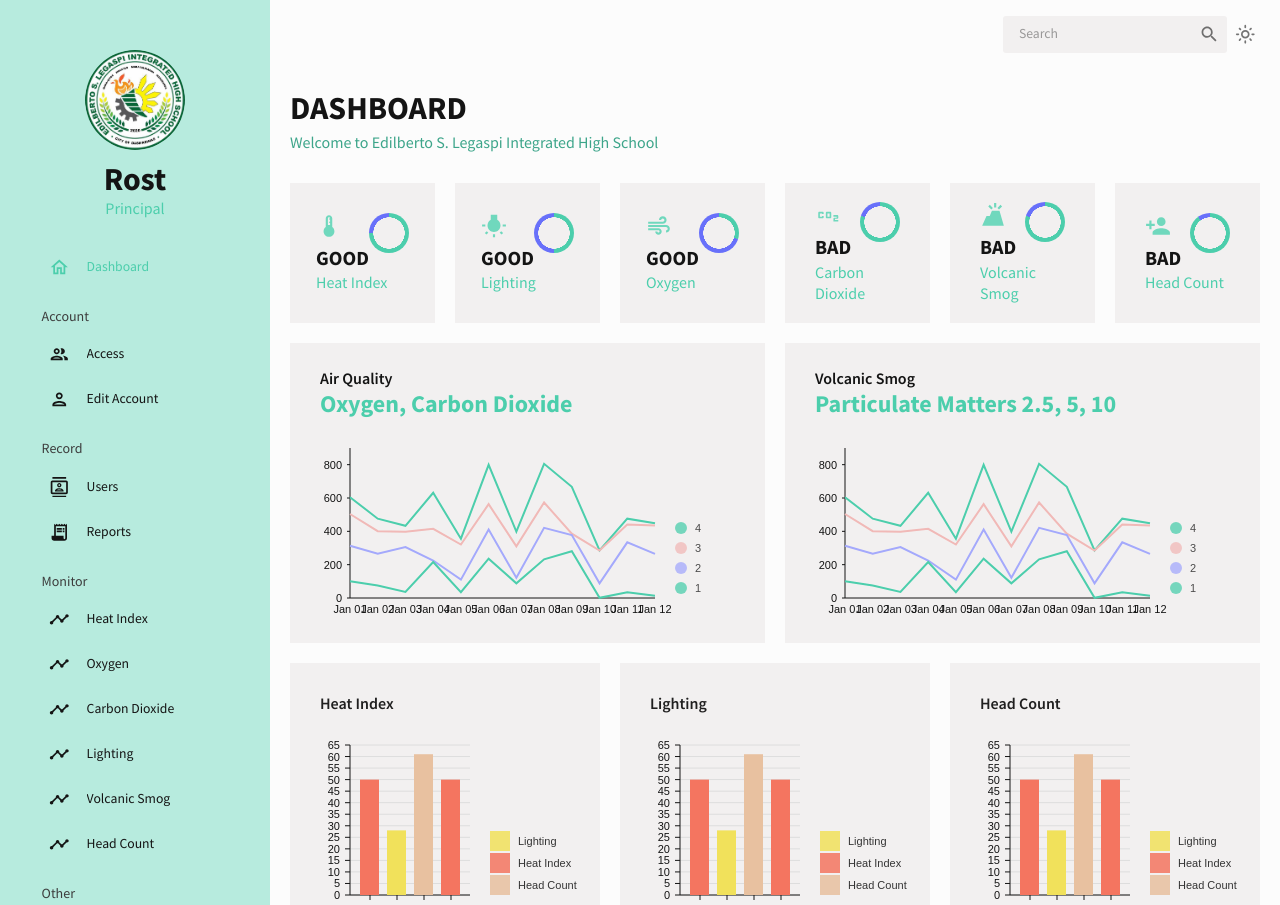
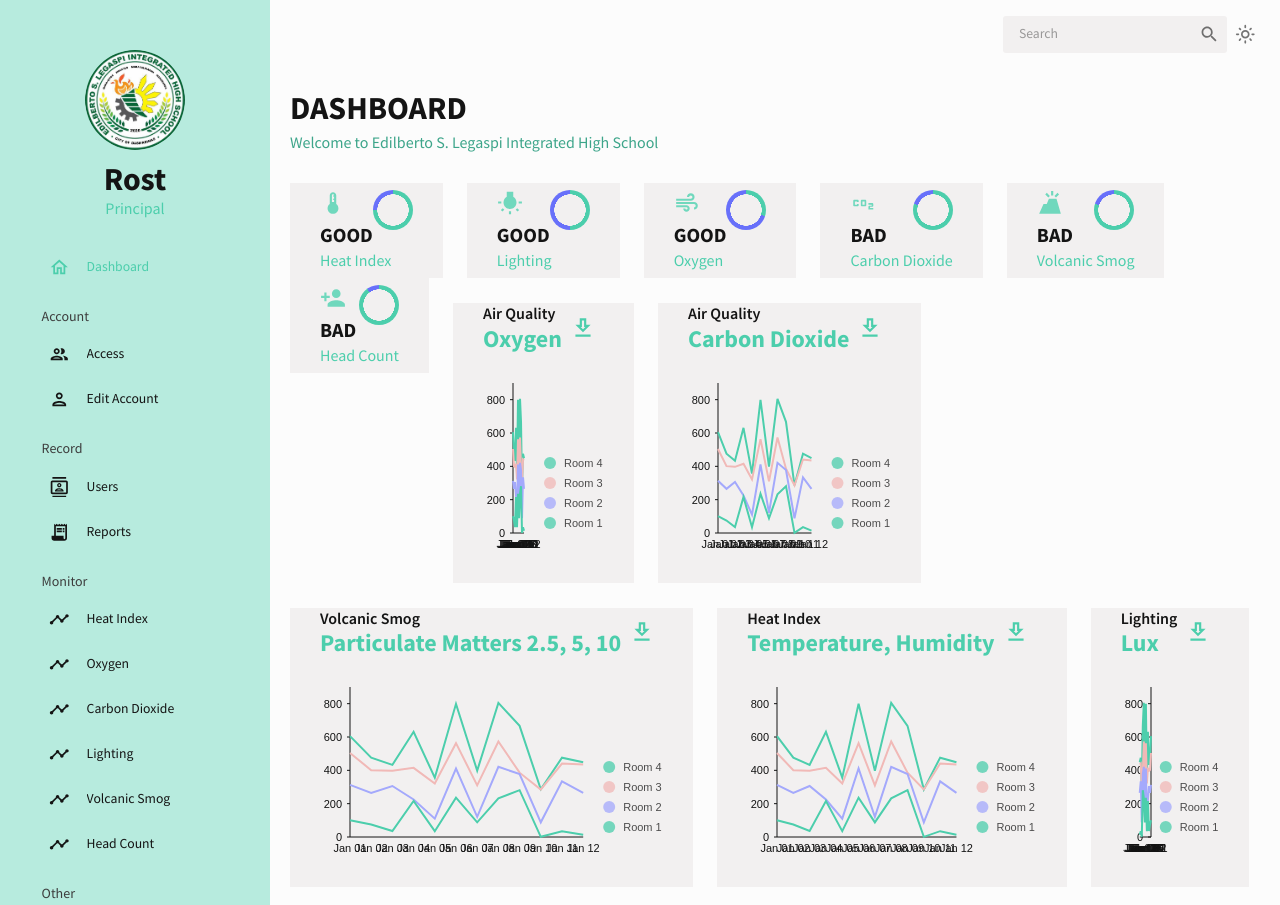
Before and after one commit to Heracles404/learning-environment-monitoring-system, a React (Create React App) app in the folder client/: page /dashboard in a window 1280 px wide. Shown: the top 905 px of the page. Built offline with nearby package versions, Linux system fonts and the light colour scheme; sample sign-in values are in the browser's storage.

Commit message:
Modified Dashboard  + MockData (Minor)

```diff
--- a/client/src/data/mockData.js
+++ b/client/src/data/mockData.js
@@ -410,7 +410,7 @@ export const mockPieData = [
 
 export const mockLineData = [
   {
-    id: "1",
+    id: "Room 1",
     color: tokens("dark").greenAccent[500],
     data: [
       { x: "2024-01-01", y: 101 },
@@ -428,7 +428,7 @@ export const mockLineData = [
     ],
   },
   {
-    id: "2",
+    id: "Room 2",
     color: tokens("dark").blueAccent[300],
     data: [
       { x: "2024-01-01", y: 212 },
@@ -446,7 +446,7 @@ export const mockLineData = [
     ],
   },
   {
-    id: "3",
+    id: "Room 3",
     color: tokens("dark").redAccent[200],
     data: [
       { x: "2024-01-01", y: 191 },
@@ -464,7 +464,7 @@ export const mockLineData = [
     ],
   },
   {
-    id: "4",
+    id: "Room 4",
     color: tokens("dark").greenAccent[500],
     data: [
       { x: "2024-01-01", y: 101 },
--- a/client/src/pages/dashboard/index.jsx
+++ b/client/src/pages/dashboard/index.jsx
@@ -1,5 +1,6 @@
+import { Box, Button, IconButton, Typography, useTheme } from "@mui/material";
+import Grid from '@mui/material/Grid2';
 
-import { Box, Button, IconButton, Typography, useTheme } from "@mui/material";
 import { tokens } from "../../theme";
 import { mockTransactions } from "../../data/mockData";
 import DownloadOutlinedIcon from "@mui/icons-material/DownloadOutlined";
@@ -21,6 +22,13 @@ import WbIncandescentIcon from '@mui/icons-material/WbIncandescent';
 import VolcanoIcon from '@mui/icons-material/Volcano';
 import Co2Icon from '@mui/icons-material/Co2';
 
+import OxygenChart from "../../components/LineCharts/Oxygen";
+import CarbonDioxideChart from "../../components/LineCharts/CarbonDioxide";
+import VolSmogChart from "../../components/LineCharts/VolSmog";
+import HeatIndexChart from "../../components/LineCharts/HeatIndex";
+import LightingChart from "../../components/LineCharts/Lighting";
+import HeadCountChart from "../../components/LineCharts/HeadCount";
+
 const Dashboard = () => {
   const theme = useTheme();
   const colors = tokens(theme.palette.mode);
@@ -28,7 +36,10 @@ const Dashboard = () => {
   return (
     <Box m="20px">
       {/* HEADER */}
-      <Box display="flex" justifyContent="space-between" alignItems="center">
+      <Box
+      display="flex"
+      // justifyContent="space-between"
+       alignItems="center">
         <Header title="DASHBOARD" subtitle="Welcome to Edilberto S. Legaspi Integrated High School
         " />
 
@@ -52,19 +63,15 @@ const Dashboard = () => {
 
 
       {/* GRID & CHARTS */}
+    <Grid container columnSpacing={{ xs: 1, sm: 1, md: 3 }}>
+      <Grid item>
         <Box
-        display="grid"
-        gridTemplateColumns="repeat(12, 1fr)"
-        gridAutoRows="140px"
-        gap="20px"
-      >
-        {/* ROW 1 */}
-        <Box
-          gridColumn="span 2"
+          // gridColumn="span 2"
           backgroundColor={colors.primary[400]}
           display="flex"
           alignItems="center"
           justifyContent="center"
+          sx={{height: '95px'}}
         >
           <StatBox
             title="GOOD"
@@ -78,12 +85,16 @@ const Dashboard = () => {
             }
           />
         </Box>
+        </Grid>
+        <Grid item>
         <Box
-          gridColumn="span 2"
+          // gridColumn="span 2"
           backgroundColor={colors.primary[400]}
           display="flex"
           alignItems="center"
           justifyContent="center"
+          sx={{height: '95px'}}
+
         >
           <StatBox
             title="GOOD"
@@ -97,12 +108,16 @@ const Dashboard = () => {
             }
           />
         </Box>
+        </Grid>
+        <Grid item>
         <Box
-          gridColumn="span 2"
+          // gridColumn="span 2"
           backgroundColor={colors.primary[400]}
           display="flex"
           alignItems="center"
           justifyContent="center"
+          sx={{height: '95px'}}
+
         >
           <StatBox
             title="GOOD"
@@ -116,12 +131,16 @@ const Dashboard = () => {
             }
           />
         </Box>
+        </Grid>
+        <Grid item>
         <Box
-          gridColumn="span 2"
+          // gridColumn="span 2"
           backgroundColor={colors.primary[400]}
           display="flex"
           alignItems="center"
           justifyContent="center"
+          sx={{height: '95px'}}
+
         >
           <StatBox
             title="BAD"
@@ -135,12 +154,16 @@ const Dashboard = () => {
             }
           />
         </Box>
+        </Grid>
+        <Grid item>
         <Box
-          gridColumn="span 2"
+          // gridColumn="span 2"
           backgroundColor={colors.primary[400]}
           display="flex"
           alignItems="center"
           justifyContent="center"
+          sx={{height: '95px'}}
+
         >
           <StatBox
             title="BAD"
@@ -154,12 +177,16 @@ const Dashboard = () => {
             }
           />
         </Box>
+        </Grid>
+        <Grid item>
           <Box
-          gridColumn="span 2"
+          // gridColumn="span 2"
           backgroundColor={colors.primary[400]}
           display="flex"
           alignItems="center"
           justifyContent="center"
+          sx={{height: '95px'}}
+
         >
           <StatBox
             title="BAD"
@@ -173,8 +200,8 @@ const Dashboard = () => {
             }
           />
         </Box>
-
-        {/* ROW 2 */}
+        </Grid>
+        <Grid>
         <Box
           gridColumn="span 6"
           gridRow="span 2"
@@ -200,21 +227,65 @@ const Dashboard = () => {
                 fontWeight="bold"
                 color={colors.greenAccent[500]}
               >
-                Oxygen, Carbon Dioxide
+                Oxygen
               </Typography>
             </Box>
             <Box>
               <IconButton>
-                {/* <DownloadOutlinedIcon
+                <DownloadOutlinedIcon
                   sx={{ fontSize: "26px", color: colors.greenAccent[500] }}
-                /> */}
+                />
               </IconButton>
             </Box>
           </Box>
           <Box height="250px" m="-20px 0 0 0">
-            <LineChart isDashboard={true} />
+            <OxygenChart isDashboard={true} />
           </Box>
         </Box>
+        </Grid>
+        <Grid>
+        <Box
+          gridColumn="span 6"
+          gridRow="span 2"
+          backgroundColor={colors.primary[400]}
+        >
+          <Box
+            mt="25px"
+            p="0 30px"
+            display="flex "
+            justifyContent="space-between"
+            alignItems="center"
+          >
+            <Box>
+              <Typography
+                variant="h5"
+                fontWeight="600"
+                color={colors.grey[100]}
+              >
+                Air Quality
+              </Typography>
+              <Typography
+                variant="h3"
+                fontWeight="bold"
+                color={colors.greenAccent[500]}
+              >
+                Carbon Dioxide
+              </Typography>
+            </Box>
+            <Box>
+              <IconButton>
+                <DownloadOutlinedIcon
+                  sx={{ fontSize: "26px", color: colors.greenAccent[500] }}
+                />
+              </IconButton>
+            </Box>
+          </Box>
+          <Box height="250px" m="-20px 0 0 0">
+            <CarbonDioxideChart isDashboard={true} />
+          </Box>
+        </Box>
+        </Grid>
+        <Grid>
         <Box
           gridColumn="span 6"
           gridRow="span 2"
@@ -245,68 +316,145 @@ const Dashboard = () => {
             </Box>
             <Box>
               <IconButton>
-                {/* <DownloadOutlinedIcon
+                <DownloadOutlinedIcon
                   sx={{ fontSize: "26px", color: colors.greenAccent[500] }}
-                /> */}
+                />
               </IconButton>
             </Box>
           </Box>
           <Box height="250px" m="-20px 0 0 0">
-            <LineChart isDashboard={true} />
+            <VolSmogChart isDashboard={true} />
           </Box>
         </Box>
-
-        {/* ROW 3 */}
+        </Grid>
+        <Grid>
         <Box
-          gridColumn="span 4"
+          gridColumn="span 6"
           gridRow="span 2"
           backgroundColor={colors.primary[400]}
         >
+          <Box
+            mt="25px"
+            p="0 30px"
+            display="flex "
+            justifyContent="space-between"
+            alignItems="center"
+          >
+            <Box>
               <Typography
                 variant="h5"
                 fontWeight="600"
-            sx={{ padding: "30px 30px 0 30px" }}
+                color={colors.grey[100]}
               >
                 Heat Index
               </Typography>
-          <Box height="250px" mt="-20px">
-            <BarChart isDashboard={true} />
+              <Typography
+                variant="h3"
+                fontWeight="bold"
+                color={colors.greenAccent[500]}
+              >
+                Temperature, Humidity
+              </Typography>
             </Box>
-        </Box>        <Box
-          gridColumn="span 4"
+            <Box>
+              <IconButton>
+                <DownloadOutlinedIcon
+                  sx={{ fontSize: "26px", color: colors.greenAccent[500] }}
+                />
+              </IconButton>
+            </Box>
+          </Box>
+          <Box height="250px" m="-20px 0 0 0">
+            <HeatIndexChart isDashboard={true} />
+          </Box>
+        </Box>
+        </Grid>
+        <Grid>
+        <Box
+          gridColumn="span 6"
           gridRow="span 2"
           backgroundColor={colors.primary[400]}
         >
+          <Box
+            mt="25px"
+            p="0 30px"
+            display="flex "
+            justifyContent="space-between"
+            alignItems="center"
+          >
+            <Box>
               <Typography
                 variant="h5"
                 fontWeight="600"
-            sx={{ padding: "30px 30px 0 30px" }}
+                color={colors.grey[100]}
               >
                 Lighting
               </Typography>
-          <Box height="250px" mt="-20px">
-            <BarChart isDashboard={true} />
+              <Typography
+                variant="h3"
+                fontWeight="bold"
+                color={colors.greenAccent[500]}
+              >
+                Lux
+              </Typography>
+            </Box>
+            <Box>
+              <IconButton>
+                <DownloadOutlinedIcon
+                  sx={{ fontSize: "26px", color: colors.greenAccent[500] }}
+                />
+              </IconButton>
             </Box>
           </Box>
-
+          <Box height="250px" m="-20px 0 0 0">
+            <LightingChart isDashboard={true} />
+          </Box>
+        </Box>
+        </Grid>
+        <Grid>
         <Box
-          gridColumn="span 4"
+          gridColumn="span 6"
           gridRow="span 2"
           backgroundColor={colors.primary[400]}
         >
+          <Box
+            mt="25px"
+            p="0 30px"
+            display="flex "
+            justifyContent="space-between"
+            alignItems="center"
+          >
+            <Box>
               <Typography
                 variant="h5"
                 fontWeight="600"
-            sx={{ padding: "30px 30px 0 30px" }}
+                color={colors.grey[100]}
               >
                 Head Count
               </Typography>
-          <Box height="250px" mt="-20px">
-            <BarChart isDashboard={true} />
+              <Typography
+                variant="h3"
+                fontWeight="bold"
+                color={colors.greenAccent[500]}
+              >
+                Students Present in Room
+              </Typography>
+            </Box>
+            <Box>
+              <IconButton>
+                <DownloadOutlinedIcon
+                  sx={{ fontSize: "26px", color: colors.greenAccent[500] }}
+                />
+              </IconButton>
             </Box>
           </Box>
+          <Box height="250px" m="-20px 0 0 0">
+            <HeadCountChart isDashboard={true} />
+          </Box>
+        </Box>
+        </Grid>
+      </Grid>
 
-      </Box>
     </Box>
   );
 };
```
Lines whose indentation alone changed are shown as unchanged.
